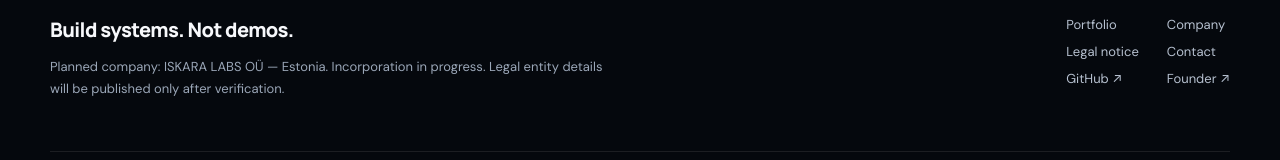
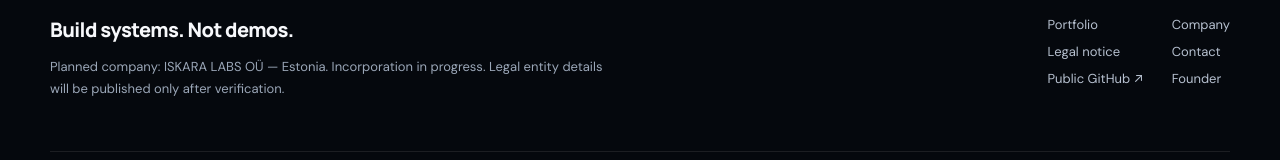
Before and after one commit to iskara-labs/.github, a Next.js app in the folder site/: page / in a window 1280 px wide. Shown: the part 5945-6105 px from the top of the page. Built offline with nearby package versions, Linux system fonts and the light colour scheme.

Commit message:
site: keep founder navigation internal

```diff
--- a/site/components/SiteFooter.tsx
+++ b/site/components/SiteFooter.tsx
@@ -28,8 +28,8 @@
           <Link href="/company">Company</Link>
           <Link href="/legal">Legal notice</Link>
           <Link href="/contact">Contact</Link>
-          <a href={COMPANY.github} target="_blank" rel="noreferrer">GitHub ↗</a>
-          <a href={COMPANY.founderProfile} target="_blank" rel="noreferrer">Founder ↗</a>
+          <a href={COMPANY.github} target="_blank" rel="noreferrer">Public GitHub ↗</a>
+          <Link href={COMPANY.founderPath}>Founder</Link>
         </div>
       </div>
 
```
